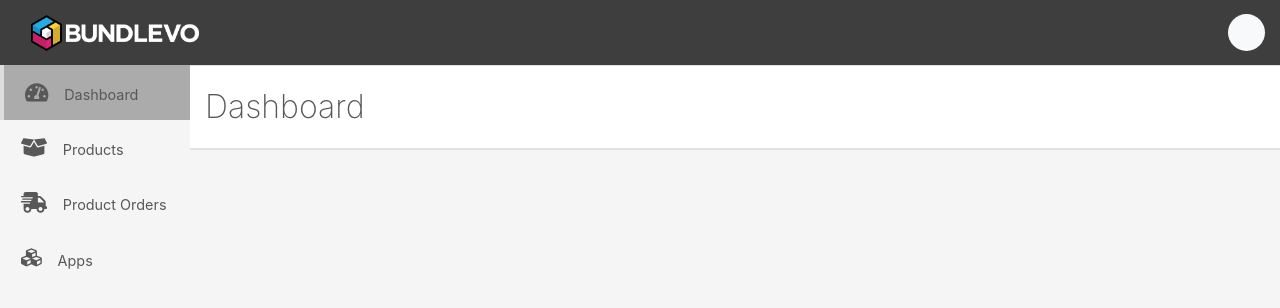
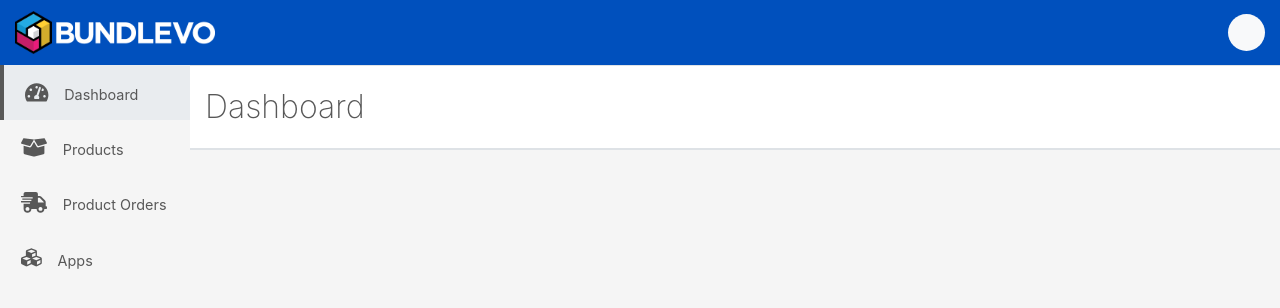
Before and after one commit to iCramer/cratevision-react, a React (Create React App) app: page /dashboard in a window 1280 px wide. Shown: the top 308 px of the page. Built offline with nearby package versions, Linux system fonts and the light colour scheme; no server answers; sample sign-in values are in the browser's storage.

Commit message:
more playing

```diff
--- a/src/styles/components/_side-nav.scss
+++ b/src/styles/components/_side-nav.scss
@@ -29,8 +29,8 @@
     transition: all .2s ease-out;
 
     &.active {
-      border-left: 4px solid rgba(255, 255, 255, 0.6);
-      background: rgba(0, 0, 0, 0.3);
+      border-left: 4px solid $body-color;
+      background: $gray-200;
     }
 
     &:hover {
@@ -43,21 +43,3 @@
     }
   }
 }
-
-#logo {
-  display: block;
-  text-align: center;
-  color: rgba(255, 255, 255, 0.6);
-  padding: .75rem 1rem;
-
-  img {
-    margin: 10px auto;
-    width: 100px;
-  }
-
-  h3 {
-    margin-top: 0;
-    line-height: .8rem;
-    color: rgba(255, 255, 255, 0.6);
-  }
-}
--- a/src/styles/components/_top-bar.scss
+++ b/src/styles/components/_top-bar.scss
@@ -2,7 +2,7 @@
   width: 100%;
   padding: 15px;
   display: flex;
-  background: #3e3e3e;
+  background: #0050bd;
   position: relative;
   height: 65px;
   align-items: center;
```
